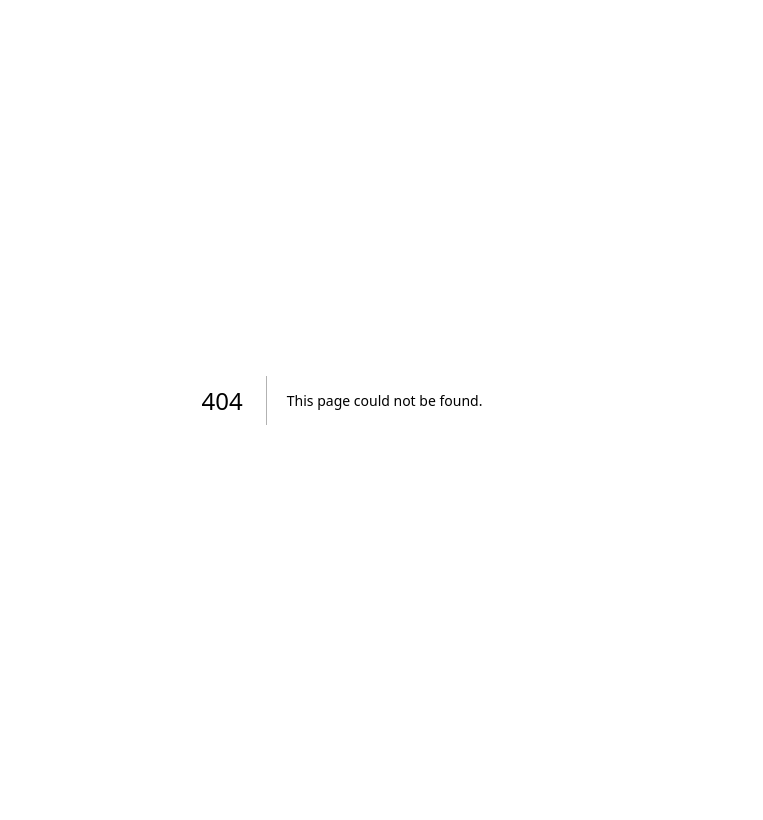
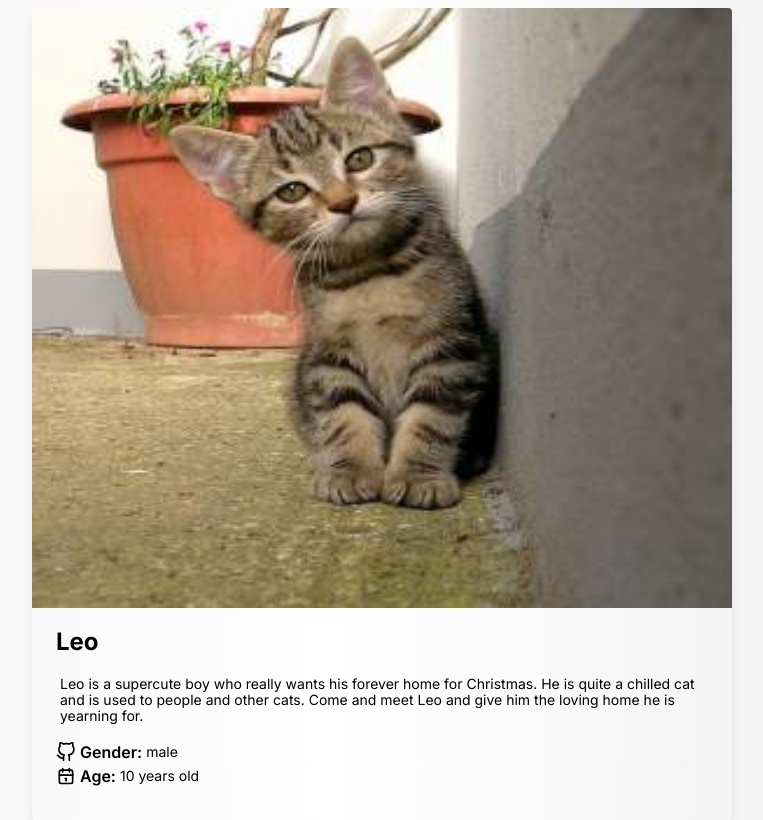
Before and after one commit to frank2893/prueba-tecnica-holafly, a Next.js app: page /kittens/0 in a window 1280 px wide. Before the commit this address had no page. Shown: the whole page, without its empty margins (258-1021 px from the left). Built offline with nearby package versions, Linux system fonts and the light colour scheme.

Commit message:
feat: agregar pagina de gatos con data mockeada

```diff
--- /dev/null
+++ b/src/app/kittens/[id]/loading.tsx
@@ -0,0 +1,25 @@
+import React from "react";
+
+const loading = () => {
+  return (
+    <div className="border border-blue-300 shadow rounded-md p-4 max-w-sm lg:max-w-[700px] w-full mx-auto min-h-screen flex flex-col">
+      <div className="animate-pulse flex flex-col items-center space-x-4">
+        <div className="rounded bg-slate-200 h-[10rem] lg:h-[20rem] w-full"></div>
+        <div className="flex-1 space-y-6 py-1 w-full">
+          <div className="h-2 bg-slate-200 rounded"></div>
+          <div className="space-y-3">
+            <div className="grid grid-cols-3 gap-4">
+              <div className="h-2 bg-slate-200 rounded col-span-2"></div>
+              <div className="h-2 bg-slate-200 rounded col-span-1"></div>
+              <div className="h-2 bg-slate-200 rounded col-span-1"></div>
+              <div className="h-2 bg-slate-200 rounded col-span-1"></div>
+            </div>
+            <div className="h-2 bg-slate-200 rounded"></div>
+          </div>
+        </div>
+      </div>
+    </div>
+  );
+};
+
+export default loading;
--- /dev/null
+++ b/src/app/kittens/[id]/page.tsx
@@ -0,0 +1,56 @@
+import { Breed, Calendar, Letter, Pin } from "@/app/components/icons/Icons";
+import kittesData from "../../mockData/kittens.json";
+import React from "react";
+
+const Kitten = ({ params }) => {
+  const { id } = params;
+  let data: any[] = kittesData.data;
+
+  let filteData = data.find((i: any) => i.id === Number(id));
+
+  return (
+    <>
+      <div className="w-full mt-2 flex flex-row justify-center">
+        <div className="w-full xss:w-[400px] sm:w-[500px] md:w-[500px] lg:w-[700px] rounded overflow-hidden shadow-lg">
+          <img
+            className="w-full h-[300px] sm:h-[400px] md:h-[400px] lg:h-[600px]"
+            src={`/images/${filteData.imageFileName}`}
+            alt="hola"
+          />
+          <div className="text-[24px] font-bold px-6 py-4">
+            <p>{filteData.name}</p>
+          </div>
+          <div className="px-6 pb-4">
+            <p className="ml-1 text-[14px] leading-[16px]">
+              {filteData.description}
+            </p>
+          </div>
+          <div className="text-base text-gray px-6 pb-8">
+            <div className="flex flex-row w-full items-center">
+              <Breed />
+              <span className="ml-1 font-semibold text-[16px]">
+                Gender:
+              </span>{" "}
+              <span className="ml-1 text-[14px] leading-[16px]">
+                {filteData.gender}
+              </span>
+            </div>
+            <div className="flex flex-row w-full">
+              <div className="flex flex-row w-full items-center">
+                <Calendar />
+                <span className="ml-1 font-semibold text-[16px]">
+                  Age:
+                </span>{" "}
+                <span className="ml-1 text-[14px] leading-[16px]">
+                  {filteData.age}
+                </span>
+              </div>
+            </div>
+          </div>
+        </div>
+      </div>
+    </>
+  );
+};
+
+export default Kitten;
--- /dev/null
+++ b/src/app/kittens/loading.tsx
@@ -0,0 +1,25 @@
+import React from "react";
+
+const loading = () => {
+  return (
+    <div className="border border-blue-300 shadow rounded-md p-4 max-w-sm lg:max-w-[700px] w-full mx-auto min-h-screen flex flex-col">
+      <div className="animate-pulse flex flex-col items-center space-x-4">
+        <div className="rounded bg-slate-200 h-[10rem] lg:h-[20rem] w-full"></div>
+        <div className="flex-1 space-y-6 py-1 w-full">
+          <div className="h-2 bg-slate-200 rounded"></div>
+          <div className="space-y-3">
+            <div className="grid grid-cols-3 gap-4">
+              <div className="h-2 bg-slate-200 rounded col-span-2"></div>
+              <div className="h-2 bg-slate-200 rounded col-span-1"></div>
+              <div className="h-2 bg-slate-200 rounded col-span-1"></div>
+              <div className="h-2 bg-slate-200 rounded col-span-1"></div>
+            </div>
+            <div className="h-2 bg-slate-200 rounded"></div>
+          </div>
+        </div>
+      </div>
+    </div>
+  );
+};
+
+export default loading;
--- /dev/null
+++ b/src/app/kittens/page.tsx
@@ -0,0 +1,30 @@
+import React from "react";
+import kittesData from "../mockData/kittens.json";
+import Link from "next/link";
+
+const kittens = () => {
+  let data: any = kittesData.data;
+  return (
+    <>
+      <div className="flex flex-wrap justify-center">
+        {data.map((item: any) => (
+          <Link href={`/kittens/${item.id}`} key={item.id}>
+            <div className="w-[200px] m-2">
+              <div className="max-w-sm rounded overflow-hidden shadow-lg">
+                <img src={`/images/${item.imageFileName}`} alt={item.name} />
+                <div className="text-lg font-bold px-4 pt-2">
+                  <p>{item.name}</p>
+                </div>
+                <div className="text-base text-gray px-4 pb-6">
+                  <p className="truncate block">{item.description}</p>
+                </div>
+              </div>
+            </div>
+          </Link>
+        ))}
+      </div>
+    </>
+  );
+};
+
+export default kittens;
--- /dev/null
+++ b/src/app/mockData/kittens.json
@@ -0,0 +1,60 @@
+{
+  "data": [
+    {
+      "id": 0,
+      "name": "Leo",
+      "gender": "male",
+      "imageFileName": "leo.jpeg",
+      "description": "Leo is a supercute boy who really wants his forever home for Christmas. He is quite a chilled cat and is used to people and other cats. Come and meet Leo and give him the loving home he is yearning for.",
+      "age": "10 years old"
+    },
+    {
+      "id": 1,
+      "name": "Jasmine",
+      "gender": "female",
+      "imageFileName": "jasmine.jpeg",
+      "description": "Jasmine is a beautiful young girl who will make a wonderful pet to any household. She is loving and fun and gets on with other cats. Please come and meet Jasmin at the cat shelter and I am sure you will fall in love with her.",
+      "age": "2 years old"
+    },
+    {
+      "id": 2,
+      "name": "MARTHA",
+      "gender": "female",
+      "imageFileName": "martha.jpeg",
+      "description": "MARTHA is a very friendly girl who has sadly come into the care of the RSPCA after her owner died. Martha is 12 years old. Martha loves all humans, both male & female but isn't too keen on children so will need an adult only household. Martha loves both indoors & outdoors.",
+      "age": "12 years old"
+    },
+    {
+      "id": 3,
+      "name": "Toby",
+      "gender": "male",
+      "imageFileName": "toby.jpeg",
+      "description": "Toby came into us as an injured stray. A member of the public reported him to us as he was struggling to eat with an apparent mouth injury and was becoming very skinny. He'd been treated and has started to put weight on again. He is super friendly and even has a love heart shaped marking on his side!",
+      "age": "7 years old"
+    },
+    {
+      "id": 4,
+      "name": "Vienna",
+      "gender": "female",
+      "imageFileName": "vienna.jpeg",
+      "description": "Vienna was brought to us by an Animal Rescue Officer after she was found abandoned, covered in fleas and with nasty sores on her feet. Her feet have healed well and she's been treated for fleas and worms. She is very friendly and would love a new home.",
+      "age": "8 years old"
+    },
+    {
+      "id": 5,
+      "name": "Joey",
+      "gender": "male",
+      "imageFileName": "joey.jpeg",
+      "description": "I'm a sweet older gentleman who sadly lost my home at the ripe old age of 16 and was found straying. My DOB may say I'm older but my mind and body tells me different! I get about very well and and love to potter around and see what everyone else is up to! I'm an easy going chap with people and will always come to say hello. I love my food and will happily have anything that is on offer!",
+      "age": "14 years old"
+    },
+    {
+      "id": 6,
+      "name": "Mary",
+      "gender": "female",
+      "imageFileName": "mary.jpeg",
+      "description": "Our Mary is the second of our lovely Mama cats who've raised their babies and are now on the lookout for their furever (retirement!) home! Mary and Mumma are sisters, but they don't need to be rehomed together. They've been in separate foster homes and haven't missed each other.",
+      "age": "around a year old"
+    }
+  ]
+}
```
